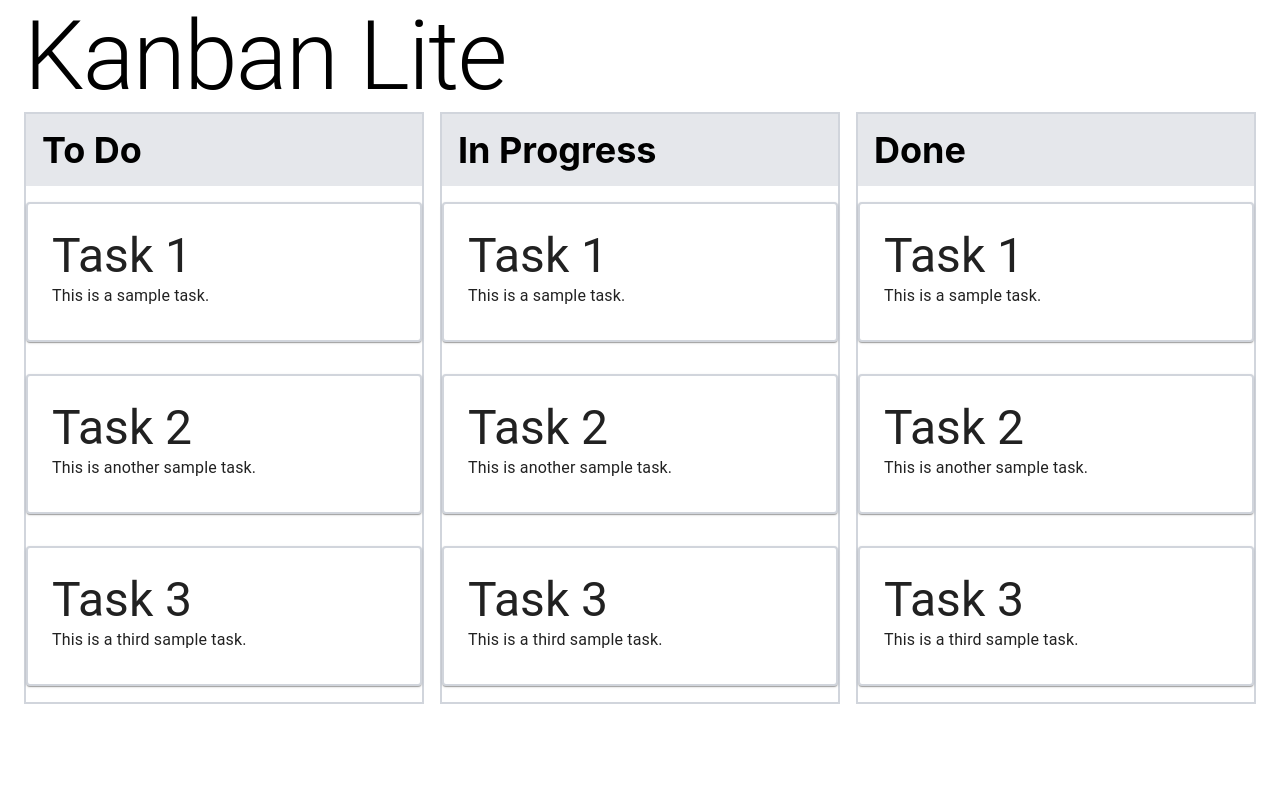
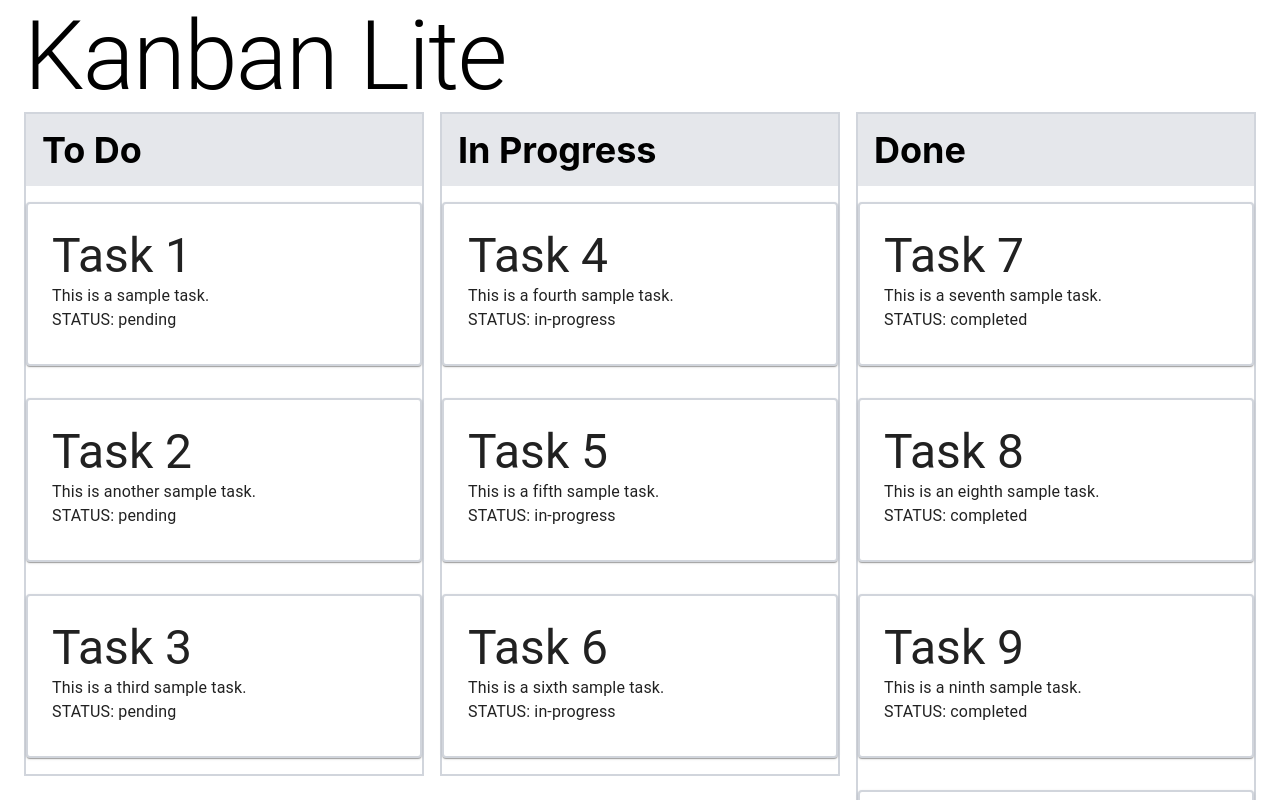
Before and after one commit to williamwhorton/kanban-lite, a React (Vite) app: page / in a window 1280 px wide. Shown: the top 800 px of the page. Built offline with nearby package versions, Linux system fonts and the light colour scheme.

Commit message:
Add drag-and-drop functionality for task status updates

```diff
--- a/src/App.tsx
+++ b/src/App.tsx
@@ -2,80 +2,123 @@ import './App.css'
 import {Container, Grid, Typography} from "@mui/material";
 import Column from "./components/Column.tsx";
 import TaskCard from "./components/TaskCard.tsx";
+import {useState} from "react";
 
 function App() {
-    const toDoTasks = [
+
+    interface Task {
+        id?: number;
+        title: string;
+        description: string;
+        status: 'pending' | 'in-progress' | 'completed';
+        dueDate?: Date;
+        priority?: 'low' | 'medium' | 'high';
+        assignedTo?: string;
+        assignedBy?: string;
+        tags?: string[];
+        createdAt?: Date;
+        updatedAt?: Date;
+        createdBy?: string;
+    }
+
+    const [tasks, setTasks] = useState<Task[]>([
         {
             title: "Task 1",
-            description: "This is a sample task."
+            description: "This is a sample task.",
+            status: 'pending'
         },
         {
             title: "Task 2",
-            description: "This is another sample task."
+            description: "This is another sample task.",
+            status: 'pending'
         },
         {
             title: "Task 3",
-            description: "This is a third sample task."
-        }
-    ]
-
-    const inProgressTasks = [
-        {
-            title: "Task 1",
-            description: "This is a sample task."
+            description: "This is a third sample task.",
+            status: 'pending'
         },
         {
-            title: "Task 2",
-            description: "This is another sample task."
+            title: "Task 4",
+            description: "This is a fourth sample task.",
+            status: 'in-progress'
         },
         {
-            title: "Task 3",
-            description: "This is a third sample task."
-        }
-    ]
-
-    const doneTasks = [
-        {
-            title: "Task 1",
-            description: "This is a sample task."
+            title: "Task 5",
+            description: "This is a fifth sample task.",
+            status: 'in-progress'
         },
         {
-            title: "Task 2",
-            description: "This is another sample task."
+            title: "Task 6",
+            description: "This is a sixth sample task.",
+            status: 'in-progress'
         },
         {
-            title: "Task 3",
-            description: "This is a third sample task."
+            title: "Task 7",
+            description: "This is a seventh sample task.",
+            status: 'completed'
+        },
+        {
+            title: "Task 8",
+            description: "This is an eighth sample task.",
+            status: 'completed'
+        },
+        {
+            title: "Task 9",
+            description: "This is a ninth sample task.",
+            status: 'completed'
+        },
+        {
+            title: "Task 10",
+            description: "This is a tenth sample task.",
+            status: 'completed'
+        },
+    ]);
+
+    const toDoTasks = tasks.filter(task => task.status === 'pending');
+
+    const inProgressTasks = tasks.filter(task => task.status === 'in-progress');
+
+    const doneTasks = tasks.filter(task => task.status === 'completed');
+
+    function findTask(title: string) {
+        return tasks.find(task => task.title === title);
+    }
+
+    function updateStatus(title: string, newStatus: 'pending' | 'in-progress' | 'completed') {
+        let currentTask :Task | undefined = findTask(title);
+        if ( newStatus !== currentTask?.status && currentTask) {
+            currentTask.status = newStatus;
+            setTasks([currentTask, ...tasks.filter(t => t.title !== title)]);
         }
-    ]
+    }
 
   return (
     <Container maxWidth="xl">
       <Typography variant="h1">Kanban Lite</Typography>
       <Grid container spacing={2}>
-        <Grid size={4} >
-          <Column title="To Do">
+        <Grid size={4} data-status="pending" >
+          <Column title="To Do" status="pending" updateColumn={(title, status : 'pending' | 'in-progress' | 'completed') => updateStatus(title, status)}>
               <>
               {toDoTasks.map((task, index) => (
-                  <TaskCard key={index} title={task.title} description={task.description} />
+                  <TaskCard key={index} title={task.title} description={task.description} status={task.status} />
               ))}
               </>
           </Column>
         </Grid>
         <Grid size={4}>
-          <Column title="In Progress">
+          <Column title="In Progress" status="in-progress" updateColumn={(title, status : 'pending' | 'in-progress' | 'completed') => updateStatus(title, status)}>
               <>
               {inProgressTasks.map((task, index) => (
-                  <TaskCard key={index} title={task.title} description={task.description} />
+                  <TaskCard key={index} title={task.title} description={task.description} status={task.status} />
               ))}
               </>
           </Column>
         </Grid>
         <Grid size={4}>
-          <Column title="Done">
+          <Column title="Done" status="completed" updateColumn={(title, status : 'pending' | 'in-progress' | 'completed') => updateStatus(title, status)}>
               <>
                   {doneTasks.map((task, index) => (
-                      <TaskCard key={index} title={task.title} description={task.description} />
+                      <TaskCard key={index} title={task.title} description={task.description} status={task.status} />
                   ))}
               </>
           </Column>
--- a/src/components/Column.tsx
+++ b/src/components/Column.tsx
@@ -1,8 +1,27 @@
-import type {JSX} from "react";
+import  {type JSX} from "react";
+import * as React from "react";
 
-export default function Column( {title, children} :{ title: string, children?: JSX.Element} ) {
+function handleDragOver(event: React.DragEvent<HTMLDivElement>) {
+    event.preventDefault();
+    event.dataTransfer.dropEffect = 'move';
+}
+
+function handleDrop(event: React.DragEvent<HTMLDivElement>, callback?: (title: string, status: 'pending' | 'in-progress' | 'completed') => void) {
+    event.preventDefault();
+    const title = event.dataTransfer.getData('text/plain');
+    event.dataTransfer.setData('text/plain', event.currentTarget.dataset.status || 'no status');
+    callback && callback(title, event.currentTarget.dataset.status as 'pending' | 'in-progress' | 'completed');
+    console.log('Dropped: ', title, ' with status: ', event.currentTarget.dataset.status);
+}
+
+export default function Column({title, status, children, updateColumn}: {
+    title: string,
+    status: string,
+    children?: JSX.Element,
+    updateColumn?: (title: string, status: 'pending' | 'in-progress' | 'completed') => void
+}) {
   return (
-    <div className="flex flex-col items-center justify-center border-2 border-gray-300">
+    <div className="flex flex-col items-center justify-center border-2 border-gray-300" onDragOver={handleDragOver} onDrop={(event) => handleDrop(event, updateColumn)} data-status={status}>
       <div className="flex flex-col items-center justify-center w-full">
               <div className="w-full bg-gray-200 p-4">
             <h2 className="text-4xl font-bold">{title}</h2>
--- a/src/components/TaskCard.tsx
+++ b/src/components/TaskCard.tsx
@@ -19,14 +19,20 @@ interface TaskCardProps {
     createdBy?: string;
 }
 
+function handleDragStart(event: React.DragEvent<HTMLDivElement>, title :string) {
+    event.dataTransfer.setData('text/plain', title);
+}
+
+
 export default (({title, description, ...props }: TaskCardProps) => (
-    <Card className="my-4 p-2 border-2 border-gray-300 w-full">
+    <Card className="my-4 p-2 border-2 border-gray-300 w-full" draggable onDragStart={(event) => handleDragStart(event, title)} >
         <CardContent>
             <Typography variant={"h3"}>{title}</Typography>
             <Typography variant={"body1"}>{description}</Typography>
-            { Object.entries(props).map( ([key, value]) =>
+            { Object.entries(props).filter( ([key]) => key !== 'statusChange')
+                    .map( ([key, value]) =>
                     <div key={key}>
-                        <Typography variant={"h4"}>{key}</Typography>: <Typography variant={"body2"}>{String(value)}</Typography>
+                        <Typography variant={"body1"}>{String(key).toUpperCase()}: {String(value)}</Typography>
                     </div>
             )}
         </CardContent>
```
